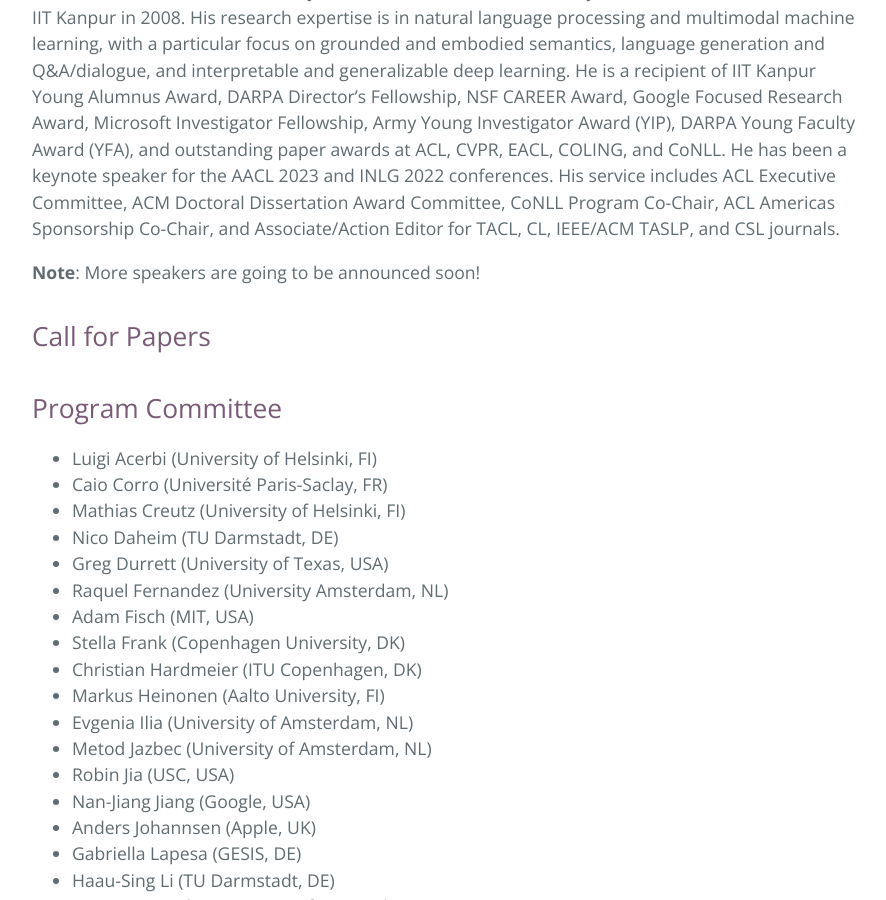
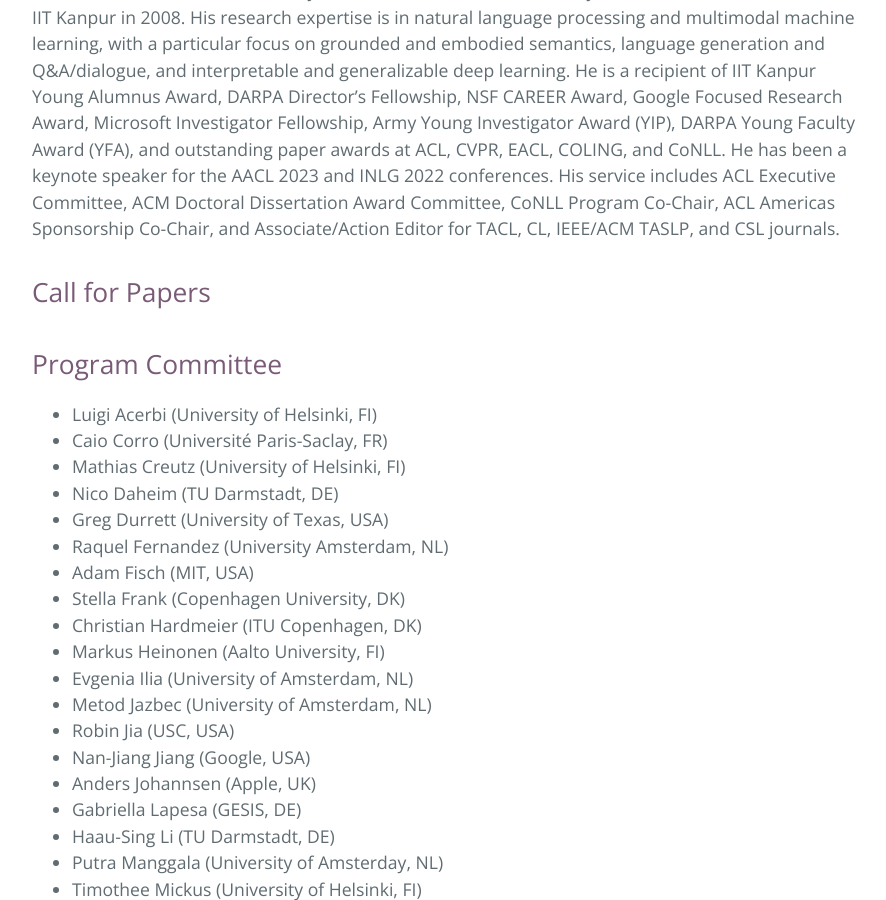
Before and after one commit to uncertainlp/uncertainlp.github.io, a Jekyll site: the page built from index.md, in a window 1280 px wide and 900 px high, scrolled down 4005 px. Shown: the whole window, without its empty margins (192-1078 px from the left). Built offline with Jekyll 4.4.1, drawn with Linux system fonts in a browser that asks for light colours; the repository's description, which GitHub fills in, is left out.

Commit message:
added yaml front end to enable jeykll previewing; removed More Speakers will be added note

```diff
--- a/index.md
+++ b/index.md
@@ -83,8 +83,6 @@ UncertaiNLP welcomes submissions to topics related (but not limited) to:
 **Kristin Lennox** has more than ten years of experience applying statistics, machine learning, and operations research techniques to scientific and engineering problems. Her expertise includes experimental design, analysis of computer experiments, and risk assessment in high consequence environments. Kristin Lennox's career has included data science applications in aerospace, automotive engineering, chemical engineering, materials science, process engineering, oil and gas, public infrastructure, bioinformatics, software development, and manufacturing. She has worked with many varieties of data ranging from large publicly available datasets to small scale designed experiments and specializes in combining disparate data types and sources to solve complex problems. Dr. Lennox's recent professional experience has focused on design of artificial intelligence (AI) systems intended to act in partnership with people. Since joining Exponent, she has been studying safety benefits of advanced driver assistance systems (ADAS) and automated driving.
 
 **Mohit Bansal** is the John R. & Louise S. Parker Professor and the Director of the MURGe-Lab (UNC-NLP Group) in the Computer Science department at University of North Carolina (UNC) Chapel Hill. Prior to this, he was a research assistant professor (3-year endowed position) at TTI-Chicago. He received his PhD from UC Berkeley in 2013 (where he was advised by Dan Klein) and his BTech from IIT Kanpur in 2008. His research expertise is in natural language processing and multimodal machine learning, with a particular focus on grounded and embodied semantics, language generation and Q&A/dialogue, and interpretable and generalizable deep learning. He is a recipient of IIT Kanpur Young Alumnus Award,  DARPA Director's Fellowship, NSF CAREER Award, Google Focused Research Award, Microsoft Investigator Fellowship, Army Young Investigator Award (YIP), DARPA Young Faculty Award (YFA), and outstanding paper awards at ACL, CVPR, EACL, COLING, and CoNLL. He has been a keynote speaker for the AACL 2023 and INLG 2022 conferences. His service includes ACL Executive Committee, ACM Doctoral Dissertation Award Committee, CoNLL Program Co-Chair, ACL Americas Sponsorship Co-Chair, and Associate/Action Editor for TACL, CL, IEEE/ACM TASLP, and CSL journals.
-
-**Note**: More speakers are going to be announced soon!
 
 ## Call for Papers
 <!---
```
